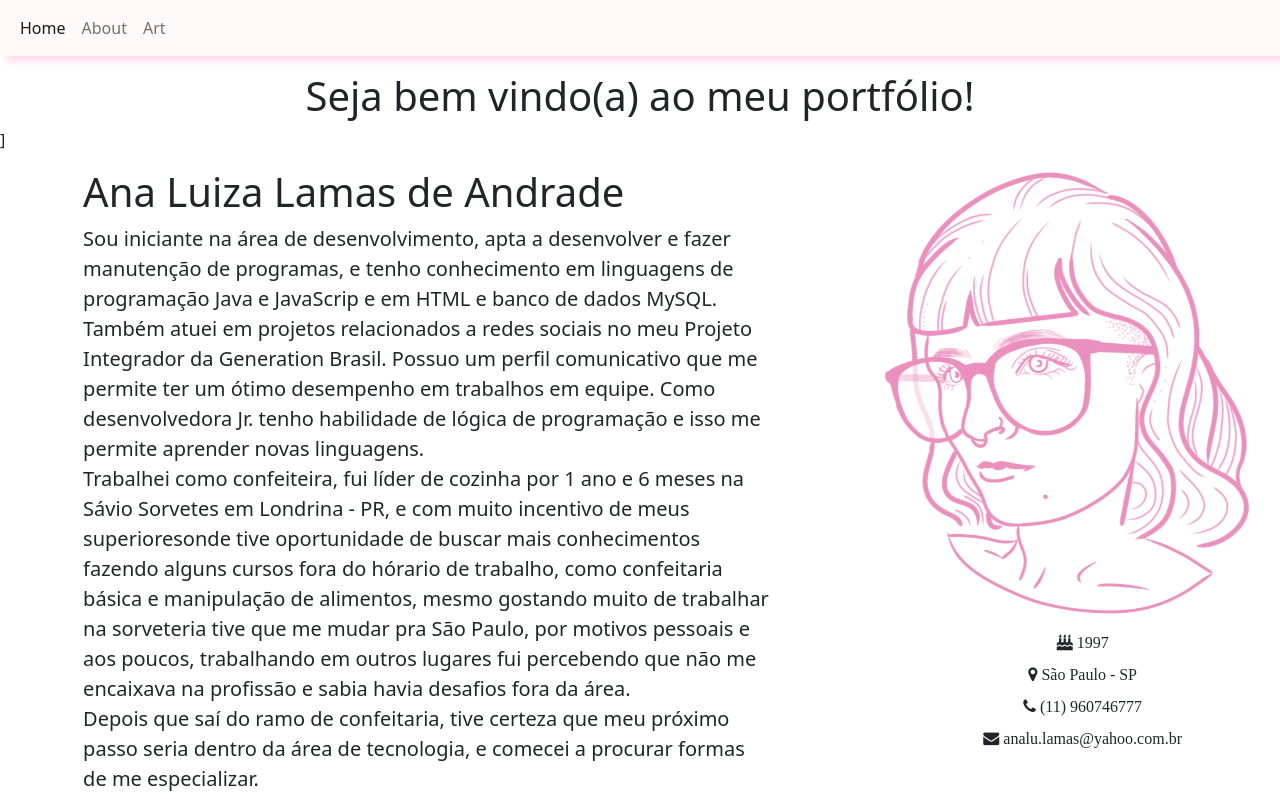
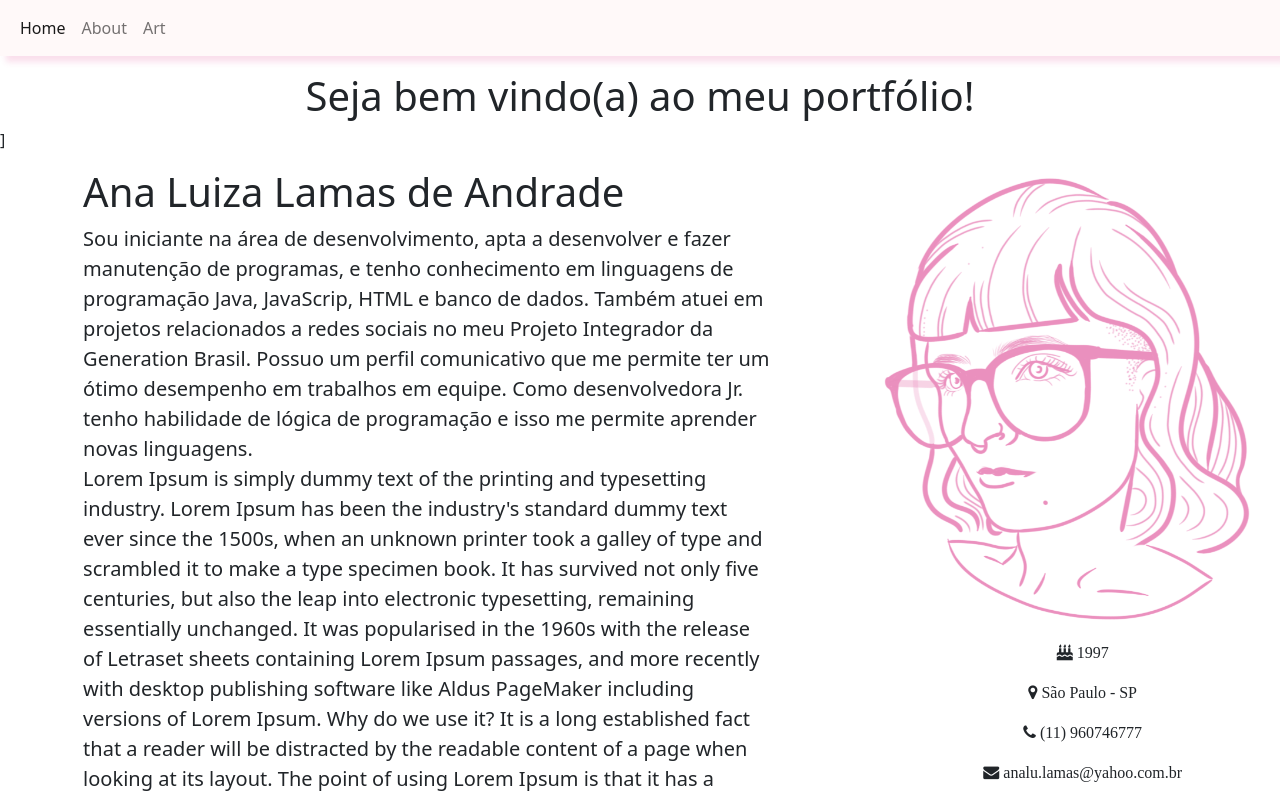
Before and after one commit to nalulamas/portfolio, an Angular app: page /home in a window 1280 px wide. Shown: the top 799 px of the page. Built offline with nearby package versions, Linux system fonts and the light colour scheme.

Commit message:
@nalulamas

```diff
--- a/src/app/home/home.component.css
+++ b/src/app/home/home.component.css
@@ -1,6 +1,6 @@
-fixed
+.fixed
 {
   position: fixed;
-  display: block;
-  position: absolute;
+  right: 0;
+  bottom: 0;
 }
--- a/src/app/home/home.component.html
+++ b/src/app/home/home.component.html
@@ -15,57 +15,57 @@
           <p class="ft-20">
             Sou iniciante na área de desenvolvimento, apta a desenvolver e fazer
             manutenção de programas, e tenho conhecimento em linguagens de
-            programação Java e JavaScrip e em HTML e banco de dados MySQL.
-            Também atuei em projetos relacionados a redes sociais no meu Projeto
-            Integrador da Generation Brasil. Possuo um perfil comunicativo que
-            me permite ter um ótimo desempenho em trabalhos em equipe. Como
-            desenvolvedora Jr. tenho habilidade de lógica de programação e isso
-            me permite aprender novas linguagens.<br />
-            Trabalhei como confeiteira, fui líder de cozinha por 1 ano e 6 meses
-            na Sávio Sorvetes em Londrina - PR, e com muito incentivo de meus
-            superioresonde tive oportunidade de buscar mais conhecimentos
-            fazendo alguns cursos fora do hórario de trabalho, como confeitaria
-            básica e manipulação de alimentos, mesmo gostando muito de trabalhar
-            na sorveteria tive que me mudar pra São Paulo, por motivos pessoais
-            e aos poucos, trabalhando em outros lugares fui percebendo que não
-            me encaixava na profissão e sabia havia desafios fora da área.<br />
-            Depois que saí do ramo de confeitaria, tive certeza que meu próximo
-            passo seria dentro da área de tecnologia, e comecei a procurar
-            formas de me especializar.<br />
-            Fiz um curso profissionalizante de design de games em 2018 onde
-            aprendi modelagem 3D, texturização, Rigging, programação por
-            blueprint utilizando a Unreal Engine, e lá desenvolvi meu primeiro
-            jogo em Third Person.<br />
-            Recentemente me formei no bootcamp da Generation (Abril de 2022)
-            onde aprendi Java, Spring, Banco de dados, Angular e Bootstrap,
-            fazendo a integração e consumo completo do CRUD. Aprimorei algumas
-            soft skills como persistência, proatividade, trabalho em grupo e
-            comunicação. O ambiente da Gen sempre nos deixou muito confortável
-            com a ideia de saírmos do curso pra embarcar direto para o mercado
-            de trabalho, já que lá tínhamos uma dinâmica que simulava o local de
-            trabalho de um dev. E assim me tornei uma desenvolvedora full stack
-            jr. <br />
-            Mas não acabou por aí minha jornada de estudos, pois iniciei em
-            julho de 2022 tecnólogo de ADS na faculdade Descomplica, e pretendo
-            fazer mais cursos complementares, inclusive pós graduação.<br />
-            Tenho conhecimento intermediário em inglês, desenvolvido na Wizard
-            onde estudei por dois anos e aprimorado em videogames já que sempre
-            que tenho um tempo livre estou jogando alguma coisa. Sou tatuadora
-            há 6 anos, o que amo de paixão e pretendo conciliar com a carreira
-            da tecnologia, amo desenhar, modelar com argila, fotografar, modelar
-            3D. Meu lado artistico sempre esteve comigo, pelo menos tenho a
-            sensação de que desde que me conheço sou ligada a arte, então não
-            podia faltar uma aba exclusiva para meus desenhos, tatuagens e
-            modelos 3D para que vocês possam dar uma olhada no que eu consigo
-            fazer, tenho muito orgulho da minha arte.
+            programação Java, JavaScrip, HTML e banco de dados. Também atuei em
+            projetos relacionados a redes sociais no meu Projeto Integrador da
+            Generation Brasil. Possuo um perfil comunicativo que me permite ter
+            um ótimo desempenho em trabalhos em equipe. Como desenvolvedora Jr.
+            tenho habilidade de lógica de programação e isso me permite aprender
+            novas linguagens.<br />
+            Lorem Ipsum is simply dummy text of the printing and typesetting
+            industry. Lorem Ipsum has been the industry's standard dummy text
+            ever since the 1500s, when an unknown printer took a galley of type
+            and scrambled it to make a type specimen book. It has survived not
+            only five centuries, but also the leap into electronic typesetting,
+            remaining essentially unchanged. It was popularised in the 1960s
+            with the release of Letraset sheets containing Lorem Ipsum passages,
+            and more recently with desktop publishing software like Aldus
+            PageMaker including versions of Lorem Ipsum. Why do we use it? It is
+            a long established fact that a reader will be distracted by the
+            readable content of a page when looking at its layout. The point of
+            using Lorem Ipsum is that it has a more-or-less normal distribution
+            of letters, as opposed to using 'Content here, content here', making
+            it look like readable English. Many desktop publishing packages and
+            web page editors now use Lorem Ipsum as their default model text,
+            and a search for 'lorem ipsum' will uncover many web sites still in
+            their infancy. Various versions have evolved over the years,
+            sometimes by accident, sometimes on purpose (injected humour and the
+            like). Where does it come from? Contrary to popular belief, Lorem
+            Ipsum is not simply random text. It has roots in a piece of
+            classical Latin literature from 45 BC, making it over 2000 years
+            old. Richard McClintock, a Latin professor at Hampden-Sydney College
+            in Virginia, looked up one of the more obscure Latin words,
+            consectetur, from a Lorem Ipsum passage, and going through the cites
+            of the word in classical literature, discovered the undoubtable
+            source. Lorem Ipsum comes from sections 1.10.32 and 1.10.33 of "de
+            Finibus Bonorum et Malorum" (The Extremes of Good and Evil) by
+            Cicero, written in 45 BC. This book is a treatise on the theory of
+            ethics, very popular during the Renaissance. The first line of Lorem
+            Ipsum, "Lorem ipsum dolor sit amet..", comes from a line in section
+            1.10.32. The standard chunk of Lorem Ipsum used since the 1500s is
+            reproduced below for those interested. Sections 1.10.32 and 1.10.33
+            from "de Finibus Bonorum et Malorum" by Cicero are also reproduced
+            in their exact original form, accompanied by English versions from
+            the 1914 translation by H. Rackham.
           </p>
         </div>
       </div>
     </div>
     <!--img-->
 
-    <div class="col-md-4 d-flex justify-content-center container-fluid">
-      <div class=" ">
+    <div
+      class="col-md-4 fixed d-flex justify-content-center container-fluid"
+    >
+      <div class="">
         <img
           class=""
           src="\assets\art-header.png"
@@ -75,25 +75,25 @@
         />
 
         <div class="d-flex justify-content-center mt-3">
-          <ul class="ml-auto d-flex">
+          <ul class="ml-auto">
             <i class="fa fa-birthday-cake" aria-hidden="true"> 1997</i>
           </ul>
         </div>
 
         <div class="d-flex justify-content-center">
-          <ul class="ml-auto d-flex">
+          <ul class="ml-auto">
             <i class="fa fa-map-marker" aria-hidden="true"> São Paulo - SP </i>
           </ul>
         </div>
 
         <div class="d-flex justify-content-center">
-          <ul class="ml-auto d-flex">
+          <ul class="ml-auto">
             <i class="fa fa-phone" aria-hidden="true"> (11) 960746777</i>
           </ul>
         </div>
 
         <div class="d-flex justify-content-center">
-          <ul class="ml-auto d-flex">
+          <ul class="ml-auto">
             <i class="fa fa-envelope" aria-hidden="true">
               analu.lamas@yahoo.com.br</i
             >
```
